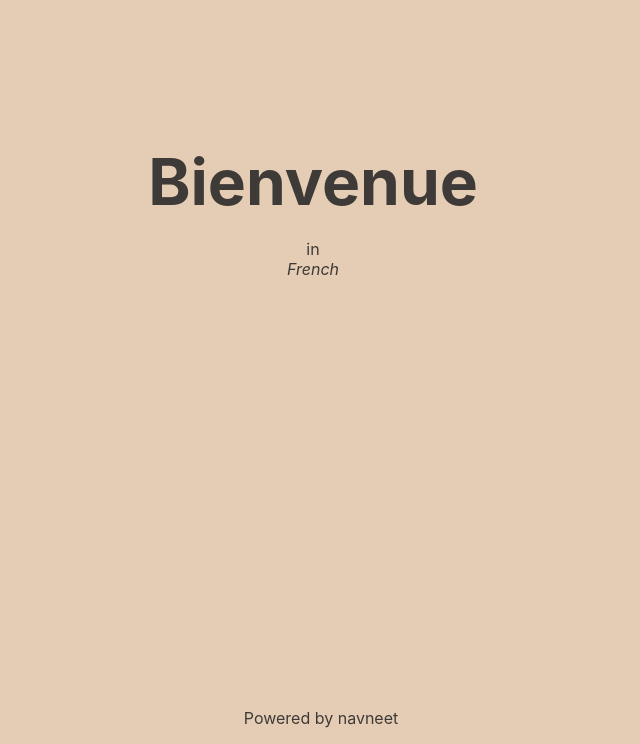
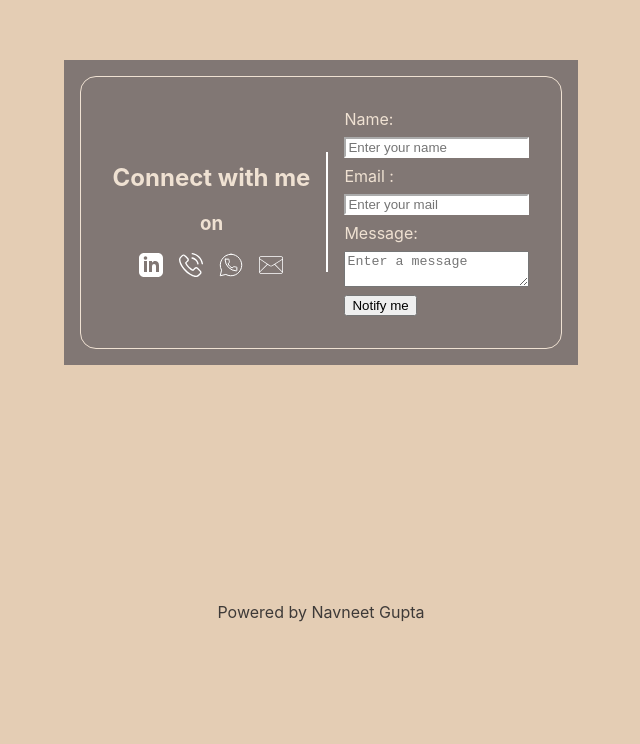
Before and after one commit to navneet1395/my-story, a Next.js app: page /home in a window 1280 px wide. Shown: the part 162-906 px from the top of the page, without its empty margins (319-959 px from the left). After the commit the page ends 800 px from the top, so only its background shows below. Built offline with nearby package versions, Linux system fonts and the light colour scheme.

Commit message:
Update home.js

```diff
--- a/src/pages/home.js
+++ b/src/pages/home.js
@@ -1,85 +1,27 @@
 import Head from "next/head";
 import styles from "../styles/Home.module.css";
 import { useEffect, useState } from "react";
+import Link from "next/link";
+export default function Home() {
+  const [data, setData] = useState({name:"",mail:"",message:""});
+  const SendMail = async (e) => {
+    fetch('http://localhost:3000/api/email',{method:"POST",body:{
+        name:data.name,mail:data.mail,message:data.message
+    }})
+   .then(
 
-export default function Home() {
-  const welcomeMessages = [
-      {
-        languageName: "Hindi",
-        message: "नमस्ते",
-        alternateEnglishText: "Namaste",
-      },
-    { languageName: "French", message: "Bienvenue" },
-    { languageName: "Italian", message: "Benvenuto/a" },
-    { languageName: "Portuguese", message: "Bem-vindo/a" },
-    { languageName: "Swedish", message: "Välkommen" },
-    // { languageName: "Punjabi", message: "Sata Sri Akal" },
-    // { languageName: "Bangla", message: "Nomoshkar" },
-    {
-      languageName: "Kashmiri",
-      message: "आदाब",
-      alternateEnglishText: "Aadab",
-    },
-    { languageName: "Magadhi", message: "Parnam" },
-    { languageName: "Marathi", message: "Namaskar" },
-    { languageName: "Tamil", message: "Vanakkam" },
-    { languageName: "Telegu", message: "Namaskaram" },
-    { languageName: "Dari", message: "Salâm" },
-    { languageName: "Dholuo", message: "Ajolo in" },
-    { languageName: "Kannada", message: "ಸ್ವಾಗತಾರ್ಹ" },
-    { languageName: "Japanese", message: "ようこそ" },
-    { languageName: "Kimeru", message: "igua wamukiri mono" },
-    { languageName: "Hausa", message: "maraba" },
-    { languageName: "Kinyarwanda", message: "Ikaze" },
-    { languageName: "Chichewa", message: "takulandirani" },
-    {
-      languageName: "Punjabi",
-      message: "ਸਤਿ ਸ਼੍ਰੀ ਅਕਾਲ",
-      alternateEnglishText: "Sat Sri kal",
-    },
-    {
-      languageName: "Bangla",
-      message: "নমস্কার",
-      alternateEnglishText: "Nomoshkar",
-    },
-    {
-      languageName: "Magadhi",
-      message: "प्रणाम",
-      alternateEnglishText: "Parnam",
-    },
-    {
-      languageName: "Marathi",
-      message: "नमस्कार",
-      alternateEnglishText: "Namaskar",
-    },
-    {
-      languageName: "Tamil ",
-      message: "வணக்கம்",
-      alternateEnglishText: "Vanakkam ",
-    },
-    {
-      languageName: "Telegu",
-      message: "నమస్కరం",
-      alternateEnglishText: "Namaskaram ",
-    },
-    {
-      languageName: "BrajBhasha",
-      message: "राधे राधे",
-      alternateEnglishText: "Radhe Radhe ",
-    },
-  ];
-  const [welcomeIndex, setWelcomeIndex] = useState(0);
+   (res)=>{
+     alert('Send Mail To You')
+     setEmail('')
 
-  useEffect(() => {
-    const interval = setInterval(() => {
-      setWelcomeIndex((prevIndex) => (prevIndex + 1) % welcomeMessages.length);
-    }, 3000);
+   }
 
-    return () => {
-      clearInterval(interval);
-    };
-  }, [welcomeMessages]);
-
+   ).catch(
+     (e)=>console.log(e)
+   )
+    e.preventDefault();
+    console.log("call");
+  };
   return (
     <div className={styles.container}>
       <Head>
@@ -89,29 +31,224 @@ export default function Home() {
       </Head>
 
       <main className={styles.main}>
-          <div className="d-flex-cc">
-            <div style={{display:"flex", gap:"1rem" ,flexWrap:"wrap"}}>
-            <span className={styles.fadeIn}>
-        <h1 className={styles.title} >
-            {welcomeMessages[welcomeIndex].message}
-        </h1>
-            <br/>in<br/>
-            <i>{welcomeMessages[welcomeIndex].languageName}</i>
-          </span>
-          <div>
-          <div class="blobs">
-  <div class="blob"></div>
-  <div class="blob"></div>
-  <div class="blob"></div>
-  <div class="blob"></div>
-  <div class="blob"></div>
-</div>
+        <section
+          id="contact-us"
+          style={{
+            backgroundColor: "#817774",
+            minHeight: "30vh",
+            padding: "1rem",
+          }}
+        >
+          <div
+            style={{
+              border: "1px solid #EFE1D2",
+              borderRadius: "16px",
+              padding: "2rem",
+              height: "100%",
+              display: "flex",
+              color: "#EFE1D2",
+              justifyContent: "center",
+              alignItems: "center",
+              gap: "1rem",
+            }}
+          >
+            <div style={{ textAlign: "center" }}>
+              <h1>Connect with me</h1>
+              <h3>on</h3>
+              <div
+                style={{
+                  gap: "1rem",
+                  display: "flex",
+                  justifyContent: "center",
+                }}
+              >
+                <Link
+                  href="https://www.linkedin.com/in/navneet-gupta-jklu?utm_source=share&utm_content=profile"
+                  target="_blank"
+                >
+                  <svg
+                    xmlns="http://www.w3.org/2000/svg"
+                    width="24"
+                    height="24"
+                    fill="#fff"
+                    viewBox="0 0 24 24"
+                  >
+                    <path d="M19 0h-14c-2.761 0-5 2.239-5 5v14c0 2.761 2.239 5 5 5h14c2.762 0 5-2.239 5-5v-14c0-2.761-2.238-5-5-5zm-11 19h-3v-11h3v11zm-1.5-12.268c-.966 0-1.75-.79-1.75-1.764s.784-1.764 1.75-1.764 1.75.79 1.75 1.764-.783 1.764-1.75 1.764zm13.5 12.268h-3v-5.604c0-3.368-4-3.113-4 0v5.604h-3v-11h3v1.765c1.396-2.586 7-2.777 7 2.476v6.759z" />
+                  </svg>
+                </Link>
+                <Link href="telto:+918887305900">
+                  <svg
+                    fill="#fff"
+                    // stroke="#fff"
+                    height="24"
+                    width="24"
+                    version="1.1"
+                    xmlns="http://www.w3.org/2000/svg"
+                    viewBox="0 0 473.806 473.806"
+                  >
+                    <g>
+                      <g>
+                        <path
+                          d="M374.456,293.506c-9.7-10.1-21.4-15.5-33.8-15.5c-12.3,0-24.1,5.3-34.2,15.4l-31.6,31.5c-2.6-1.4-5.2-2.7-7.7-4
+			c-3.6-1.8-7-3.5-9.9-5.3c-29.6-18.8-56.5-43.3-82.3-75c-12.5-15.8-20.9-29.1-27-42.6c8.2-7.5,15.8-15.3,23.2-22.8
+			c2.8-2.8,5.6-5.7,8.4-8.5c21-21,21-48.2,0-69.2l-27.3-27.3c-3.1-3.1-6.3-6.3-9.3-9.5c-6-6.2-12.3-12.6-18.8-18.6
+			c-9.7-9.6-21.3-14.7-33.5-14.7s-24,5.1-34,14.7c-0.1,0.1-0.1,0.1-0.2,0.2l-34,34.3c-12.8,12.8-20.1,28.4-21.7,46.5
+			c-2.4,29.2,6.2,56.4,12.8,74.2c16.2,43.7,40.4,84.2,76.5,127.6c43.8,52.3,96.5,93.6,156.7,122.7c23,10.9,53.7,23.8,88,26
+			c2.1,0.1,4.3,0.2,6.3,0.2c23.1,0,42.5-8.3,57.7-24.8c0.1-0.2,0.3-0.3,0.4-0.5c5.2-6.3,11.2-12,17.5-18.1c4.3-4.1,8.7-8.4,13-12.9
+			c9.9-10.3,15.1-22.3,15.1-34.6c0-12.4-5.3-24.3-15.4-34.3L374.456,293.506z M410.256,398.806
+			C410.156,398.806,410.156,398.906,410.256,398.806c-3.9,4.2-7.9,8-12.2,12.2c-6.5,6.2-13.1,12.7-19.3,20
+			c-10.1,10.8-22,15.9-37.6,15.9c-1.5,0-3.1,0-4.6-0.1c-29.7-1.9-57.3-13.5-78-23.4c-56.6-27.4-106.3-66.3-147.6-115.6
+			c-34.1-41.1-56.9-79.1-72-119.9c-9.3-24.9-12.7-44.3-11.2-62.6c1-11.7,5.5-21.4,13.8-29.7l34.1-34.1c4.9-4.6,10.1-7.1,15.2-7.1
+			c6.3,0,11.4,3.8,14.6,7c0.1,0.1,0.2,0.2,0.3,0.3c6.1,5.7,11.9,11.6,18,17.9c3.1,3.2,6.3,6.4,9.5,9.7l27.3,27.3
+			c10.6,10.6,10.6,20.4,0,31c-2.9,2.9-5.7,5.8-8.6,8.6c-8.4,8.6-16.4,16.6-25.1,24.4c-0.2,0.2-0.4,0.3-0.5,0.5
+			c-8.6,8.6-7,17-5.2,22.7c0.1,0.3,0.2,0.6,0.3,0.9c7.1,17.2,17.1,33.4,32.3,52.7l0.1,0.1c27.6,34,56.7,60.5,88.8,80.8
+			c4.1,2.6,8.3,4.7,12.3,6.7c3.6,1.8,7,3.5,9.9,5.3c0.4,0.2,0.8,0.5,1.2,0.7c3.4,1.7,6.6,2.5,9.9,2.5c8.3,0,13.5-5.2,15.2-6.9
+			l34.2-34.2c3.4-3.4,8.8-7.5,15.1-7.5c6.2,0,11.3,3.9,14.4,7.3c0.1,0.1,0.1,0.1,0.2,0.2l55.1,55.1
+			C420.456,377.706,420.456,388.206,410.256,398.806z"
+                        />
+                        <path
+                          d="M256.056,112.706c26.2,4.4,50,16.8,69,35.8s31.3,42.8,35.8,69c1.1,6.6,6.8,11.2,13.3,11.2c0.8,0,1.5-0.1,2.3-0.2
+			c7.4-1.2,12.3-8.2,11.1-15.6c-5.4-31.7-20.4-60.6-43.3-83.5s-51.8-37.9-83.5-43.3c-7.4-1.2-14.3,3.7-15.6,11
+			S248.656,111.506,256.056,112.706z"
+                        />
+                        <path
+                          d="M473.256,209.006c-8.9-52.2-33.5-99.7-71.3-137.5s-85.3-62.4-137.5-71.3c-7.3-1.3-14.2,3.7-15.5,11
+			c-1.2,7.4,3.7,14.3,11.1,15.6c46.6,7.9,89.1,30,122.9,63.7c33.8,33.8,55.8,76.3,63.7,122.9c1.1,6.6,6.8,11.2,13.3,11.2
+			c0.8,0,1.5-0.1,2.3-0.2C469.556,223.306,474.556,216.306,473.256,209.006z"
+                        />
+                      </g>
+                    </g>
+                  </svg>
+                </Link>
+                <Link href={"https://wa.me/qr/FQQVWGHKGKNRM1"} target="_blank">
+                  <svg
+                    width="24"
+                    height="24"
+                    viewBox="0 0 48 48"
+                    id="Layer_2"
+                    data-name="Layer 2"
+                    xmlns="http://www.w3.org/2000/svg"
+                    fill="none"
+                    stroke="#fff"
+                    strokeWidth="2"
+                    strokeLinecap="round"
+                    strokeLinejoin="round"
+                  >
+                    <path
+                      class="cls-1"
+                      d="M24,2.5A21.52,21.52,0,0,0,5.15,34.36L2.5,45.5l11.14-2.65A21.5,21.5,0,1,0,24,2.5ZM13.25,12.27h5.86a1,1,0,0,1,1,1,10.4,10.4,0,0,0,.66,3.91,1.93,1.93,0,0,1-.66,2.44l-2.05,2a18.6,18.6,0,0,0,3.52,4.79A18.6,18.6,0,0,0,26.35,30l2-2.05c1-1,1.46-1,2.44-.66a10.4,10.4,0,0,0,3.91.66,1.05,1.05,0,0,1,1,1v5.86a1.05,1.05,0,0,1-1,1,23.68,23.68,0,0,1-15.64-6.84,23.6,23.6,0,0,1-6.84-15.64A1.07,1.07,0,0,1,13.25,12.27Z"
+                    />
+                  </svg>
+                </Link>
+                <Link href="mailto:navneetgupta@jklu.edu.in">
+                  <svg
+                    fill="#fff"
+                    height="24"
+                    width="24"
+                    xmlns="http://www.w3.org/2000/svg"
+                    viewBox="0 0 64 64"
+                    enable-background="new 0 0 64 64"
+                  >
+                    <path
+                      id="Mail"
+                      d="M58.0034485,8H5.9965506c-3.3136795,0-5.9999995,2.6862001-5.9999995,6v36c0,3.3137016,2.6863203,6,5.9999995,6
+	h52.006897c3.3137016,0,6-2.6862984,6-6V14C64.0034485,10.6862001,61.3171501,8,58.0034485,8z M62.0034485,49.1108017
+	L43.084549,30.1919994l18.9188995-12.0555992V49.1108017z M5.9965506,10h52.006897c2.2056007,0,4,1.7943001,4,4v1.7664003
+	L34.4677505,33.3134003c-1.4902,0.9492989-3.3935013,0.9199982-4.8495998-0.0703011L1.9965508,14.4694996V14
+	C1.9965508,11.7943001,3.7910507,10,5.9965506,10z M1.9965508,16.8852005L21.182251,29.9251003L1.9965508,49.1108017V16.8852005z
+	 M58.0034485,54H5.9965506c-1.6473999,0-3.0638998-1.0021019-3.6760998-2.4278984l20.5199013-20.5200024l5.6547985,3.843401
+	c1.0859013,0.7383003,2.3418007,1.1083984,3.5995998,1.1083984c1.1953011,0,2.3925018-0.3339996,3.4463005-1.0048981
+	l5.8423996-3.7230015l20.2961006,20.2961025C61.0673485,52.9978981,59.6508713,54,58.0034485,54z"
+                    />
+                  </svg>
+                </Link>
+              </div>
+            </div>
+            <div
+              style={{
+                width: "2px",
+                minHeight: "15vh",
+                backgroundColor: "white",
+              }}
+            />
+            <div>
+              <form>
+                <div
+                  style={{
+                    display: "flex",
+                    flexDirection: "column",
+                    gap: "0.5rem",
+                  }}
+                >
+                  <label for="name">Name:</label>
+                  <input
+                    name="name"
+                    type="text"
+                    placeholder="Enter your name"
+                    style={{
+                      //   backgroundColor: "transparent",
+                      textDecorationColor: "#EFE1D2",
+                      borderColor: "white",
+                    }}
+                    required
+                    onChange={(e)=>{
+                        setData({...data,[e.target.name]:e.target.value})
+                    }}
+                  />
+                </div>
+                <div
+                  style={{
+                    marginTop: "0.5rem",
+                    display: "flex",
+                    flexDirection: "column",
+                    gap: "0.5rem",
+                  }}
+                >
+                  <label for="mail">Email :</label>
+                  <input
+                    name="mail"
+                    type="text"
+                    placeholder="Enter your mail"
+                    style={{
+                      //   backgroundColor: "transparent",
+                      textDecorationColor: "#EFE1D2",
+                      borderColor: "white",
+                    }}
+                    required
+                    onChange={(e)=>{
+                        setData({...data,[e.target.name]:e.target.value})
+                    }}
+                  />
+                </div>
+                <div
+                  style={{
+                    marginTop: "0.5rem",
+                    display: "flex",
+                    flexDirection: "column",
+                    gap: "0.5rem",
+                  }}
+                >
+                  <label for="message">Message:</label>
+                  <textarea
+                    id="message"
+                    name="message"
+                    placeholder="Enter a message "
+                    onChange={(e)=>{
+                        setData({...data,[e.target.name]:e.target.value})
+                    }}
+                  ></textarea>
+
+                </div>
+                <button  style={{ marginTop: "0.5rem" }} onClick={SendMail}>
+                  Notify me
+                </button>
+              </form>
+            </div>
           </div>
-                </div>
-          </div>
-
-        </main>
-        <footer><p>Powered by navneet</p>
+        </section>
+      </main>
+      <footer>
+        <p>Powered by Navneet Gupta</p>
       </footer>
     </div>
   );
```
